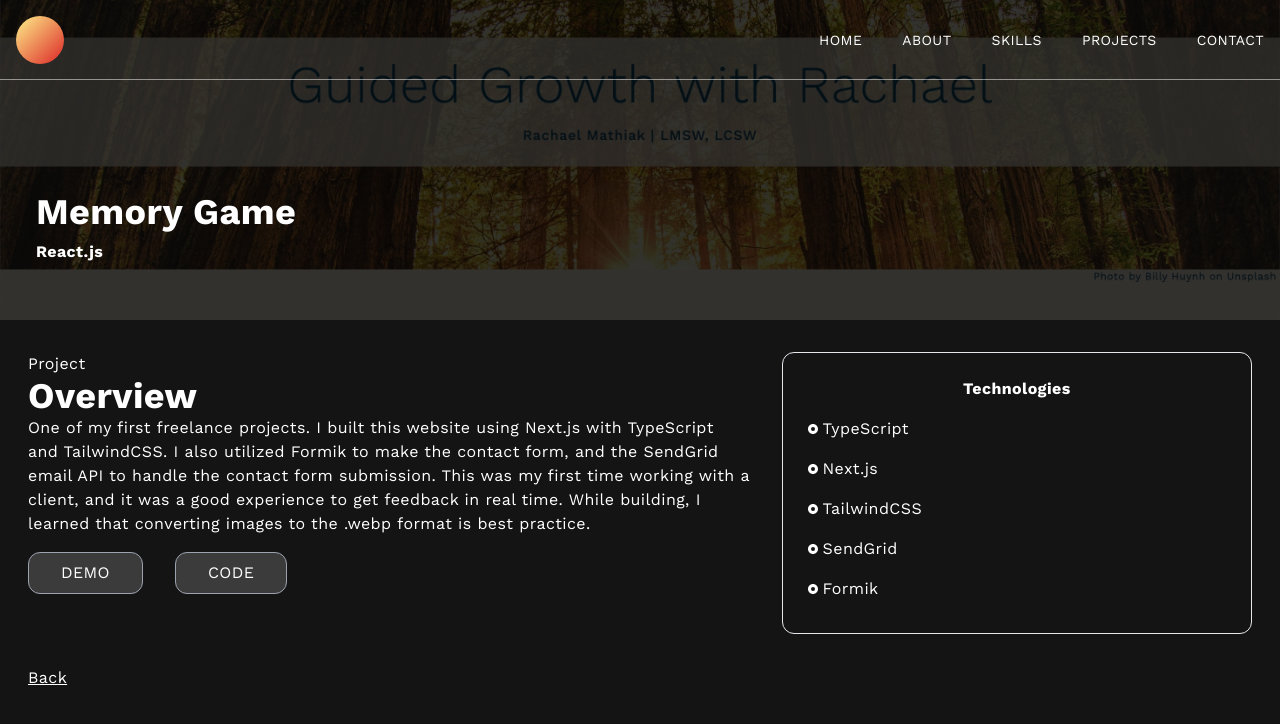
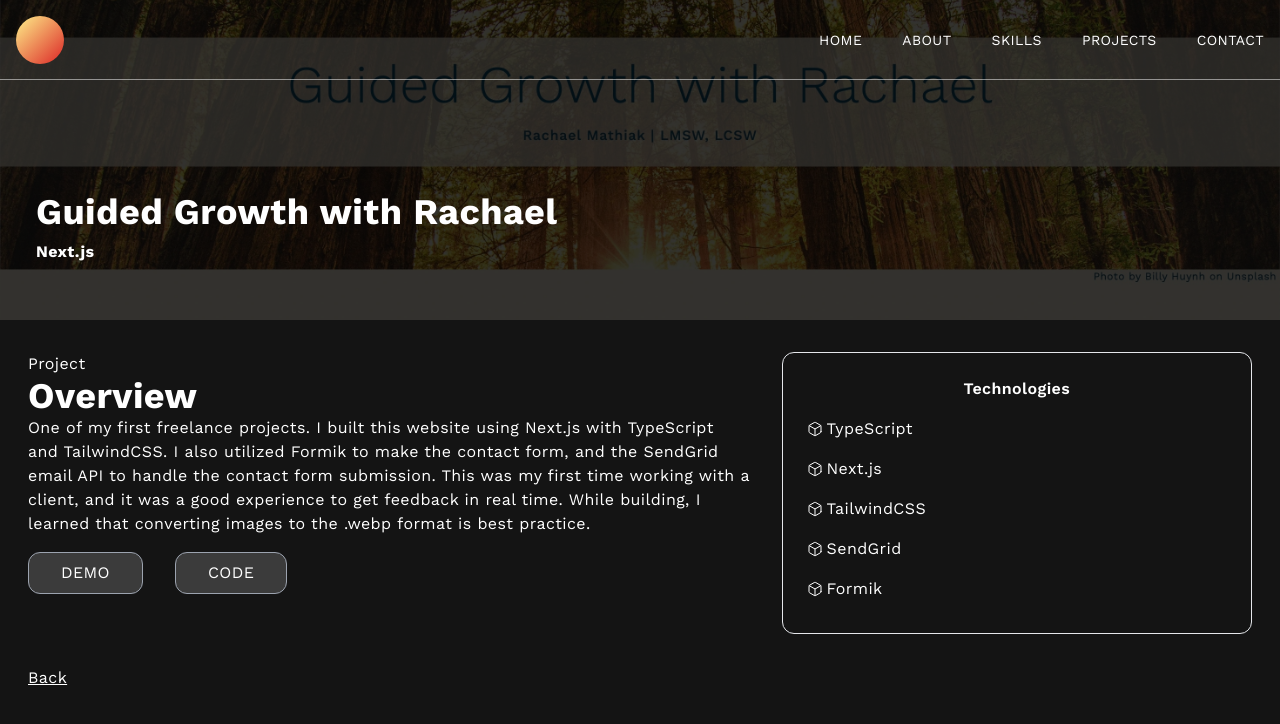
Before and after one commit to trroev/portfolio, a Next.js app: page /guided-growth in a window 1280 px wide. Shown: the top 724 px of the page. Built offline with nearby package versions, Linux system fonts and the light colour scheme; no server answers.

Commit message:
updated icons on project pages

```diff
--- a/components/Contact.tsx
+++ b/components/Contact.tsx
@@ -1,4 +1,4 @@
-import { Icons } from "./icons";
+import { Icons } from "./Icons";
 import Link from "next/link";
 import { useState } from "react";
 import axios from "axios";
--- a/components/Footer.tsx
+++ b/components/Footer.tsx
@@ -1,4 +1,4 @@
-import { Icons } from "./icons";
+import { Icons } from "./Icons";
 
 export const Footer = () => {
   return (
--- a/components/Main.tsx
+++ b/components/Main.tsx
@@ -1,4 +1,4 @@
-import { Icons } from "./icons";
+import { Icons } from "./Icons";
 
 export const Main = () => {
   return (
--- a/components/Navbar.tsx
+++ b/components/Navbar.tsx
@@ -1,6 +1,6 @@
 import Link from "next/link";
 import { useState, useEffect } from "react";
-import { Icons } from "./icons";
+import { Icons } from "./Icons";
 import { useRouter } from "next/router";
 
 export const Navbar = () => {
--- a/components/icons.tsx
+++ b/components/icons.tsx
@@ -1,4 +1,5 @@
 import {
+  Box,
   ChevronsUp,
   Github,
   Linkedin,
@@ -11,6 +12,7 @@
 export type Icon = LucideIcon;
 
 export const Icons = {
+  box: Box,
   close: X,
   doubleUp: ChevronsUp,
   gitHub: Github,
--- a/pages/guided-growth.tsx
+++ b/pages/guided-growth.tsx
@@ -1,7 +1,7 @@
 import Image from "next/image";
 import Link from "next/link";
 import guidedGrowthImg from "../public/assets/projects/screenshot.webp";
-import { RiRadioButtonFill } from "react-icons/ri";
+import { Icons } from "../components/Icons";
 
 const memoryGame = () => {
   return (
@@ -17,8 +17,8 @@
           placeholder="blur"
         />
         <div className="absolute top-[70%] max-w-[1240px] w-full left-[50%] right-[50%] translate-x-[-50%] translate-y-[-50%] text-white z-10 p-4">
-          <h2 className="py-2">Memory Game</h2>
-          <h3>React.js</h3>
+          <h2 className="py-2">Guided Growth with Rachael</h2>
+          <h3>Next.js</h3>
         </div>
       </div>
       <div className="max-w-[1240px] mx-auto p-2 grid md:grid-cols-5 gap-8 pt-8">
@@ -59,26 +59,48 @@
         </div>
         <div className="col-span-4 md:col-span-2 rounded-xl p-4 border">
           <div className="p-2">
-            <p className="text-center font-bold pb-2">Technologies</p>
+            <p className="text-center font-semibold pb-2">
+              Technologies
+            </p>
             <div className="grid grid-cols-2 md:grid-cols-1">
               <p className="py-2 flex items-center">
-                <RiRadioButtonFill className="pr-1" />
+                <Icons.box
+                  strokeWidth={1.5}
+                  size={20}
+                  className="pr-1"
+                />
                 TypeScript
               </p>
               <p className="py-2 flex items-center">
-                <RiRadioButtonFill className="pr-1" />
+                <Icons.box
+                  strokeWidth={1.5}
+                  size={20}
+                  className="pr-1"
+                />
                 Next.js
               </p>
               <p className="py-2 flex items-center">
-                <RiRadioButtonFill className="pr-1" />
+                <Icons.box
+                  strokeWidth={1.5}
+                  size={20}
+                  className="pr-1"
+                />
                 TailwindCSS
               </p>
               <p className="py-2 flex items-center">
-                <RiRadioButtonFill className="pr-1" />
+                <Icons.box
+                  strokeWidth={1.5}
+                  size={20}
+                  className="pr-1"
+                />
                 SendGrid
               </p>
               <p className="py-2 flex items-center">
-                <RiRadioButtonFill className="pr-1" />
+                <Icons.box
+                  strokeWidth={1.5}
+                  size={20}
+                  className="pr-1"
+                />
                 Formik
               </p>
             </div>
--- a/pages/memory-game.tsx
+++ b/pages/memory-game.tsx
@@ -1,7 +1,7 @@
 import Image from "next/image";
 import Link from "next/link";
 import memoryImg from "../public/assets/projects/memory-game.png";
-import { RiRadioButtonFill } from "react-icons/ri";
+import { Icons } from "../components/Icons";
 
 const memoryGame = () => {
   return (
@@ -60,15 +60,27 @@
             <p className="text-center font-bold pb-2">Technologies</p>
             <div className="grid grid-cols-2 md:grid-cols-1">
               <p className="py-2 flex items-center">
-                <RiRadioButtonFill className="pr-1" />
+                <Icons.box
+                  strokeWidth={1.5}
+                  size={20}
+                  className="pr-1"
+                />
                 React.js
               </p>
               <p className="py-2 flex items-center">
-                <RiRadioButtonFill className="pr-1" />
+                <Icons.box
+                  strokeWidth={1.5}
+                  size={20}
+                  className="pr-1"
+                />
                 Git
               </p>
               <p className="py-2 flex items-center">
-                <RiRadioButtonFill className="pr-1" />
+                <Icons.box
+                  strokeWidth={1.5}
+                  size={20}
+                  className="pr-1"
+                />
                 npm
               </p>
             </div>
--- a/pages/resume-builder.tsx
+++ b/pages/resume-builder.tsx
@@ -1,7 +1,7 @@
 import Image from "next/image";
 import Link from "next/link";
 import resumeImg from "../public/assets/projects/resume-app.png";
-import { RiRadioButtonFill } from "react-icons/ri";
+import { Icons } from "../components/Icons";
 
 const resumeApp = () => {
   return (
@@ -61,15 +61,27 @@
             <p className="text-center font-bold pb-2">Technologies</p>
             <div className="grid grid-cols-2 md:grid-cols-1">
               <p className="py-2 flex items-center">
-                <RiRadioButtonFill className="pr-1" />
+                <Icons.box
+                  strokeWidth={1.5}
+                  size={20}
+                  className="pr-1"
+                />
                 React.js
               </p>
               <p className="py-2 flex items-center">
-                <RiRadioButtonFill className="pr-1" />
+                <Icons.box
+                  strokeWidth={1.5}
+                  size={20}
+                  className="pr-1"
+                />
                 Git
               </p>
               <p className="py-2 flex items-center">
-                <RiRadioButtonFill className="pr-1" />
+                <Icons.box
+                  strokeWidth={1.5}
+                  size={20}
+                  className="pr-1"
+                />
                 npm
               </p>
             </div>
--- a/pages/weather-app.tsx
+++ b/pages/weather-app.tsx
@@ -1,7 +1,7 @@
 import Image from "next/image";
 import Link from "next/link";
 import weatherImg from "../public/assets/projects/weather-app.png";
-import { RiRadioButtonFill } from "react-icons/ri";
+import { Icons } from "../components/Icons";
 
 const weatherApp = () => {
   return (
@@ -58,15 +58,27 @@
             <p className="text-center font-bold pb-2">Technologies</p>
             <div className="grid grid-cols-2 md:grid-cols-1">
               <p className="py-2 flex items-center">
-                <RiRadioButtonFill className="pr-1" />
+                <Icons.box
+                  strokeWidth={1.5}
+                  size={20}
+                  className="pr-1"
+                />
                 JavaScript
               </p>
               <p className="py-2 flex items-center">
-                <RiRadioButtonFill className="pr-1" />
+                <Icons.box
+                  strokeWidth={1.5}
+                  size={20}
+                  className="pr-1"
+                />
                 OpenWeatherAPI
               </p>
               <p className="py-2 flex items-center">
-                <RiRadioButtonFill className="pr-1" />
+                <Icons.box
+                  strokeWidth={1.5}
+                  size={20}
+                  className="pr-1"
+                />
                 npm
               </p>
             </div>
```
